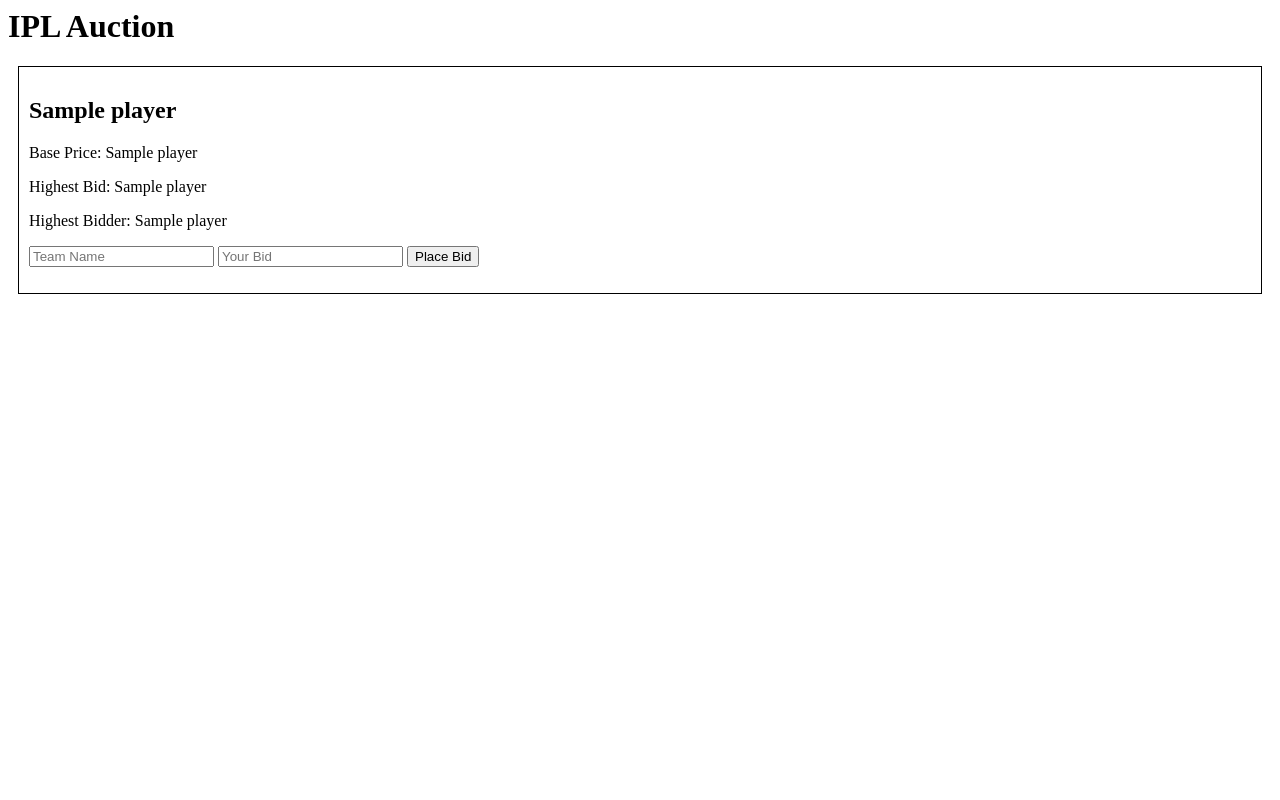
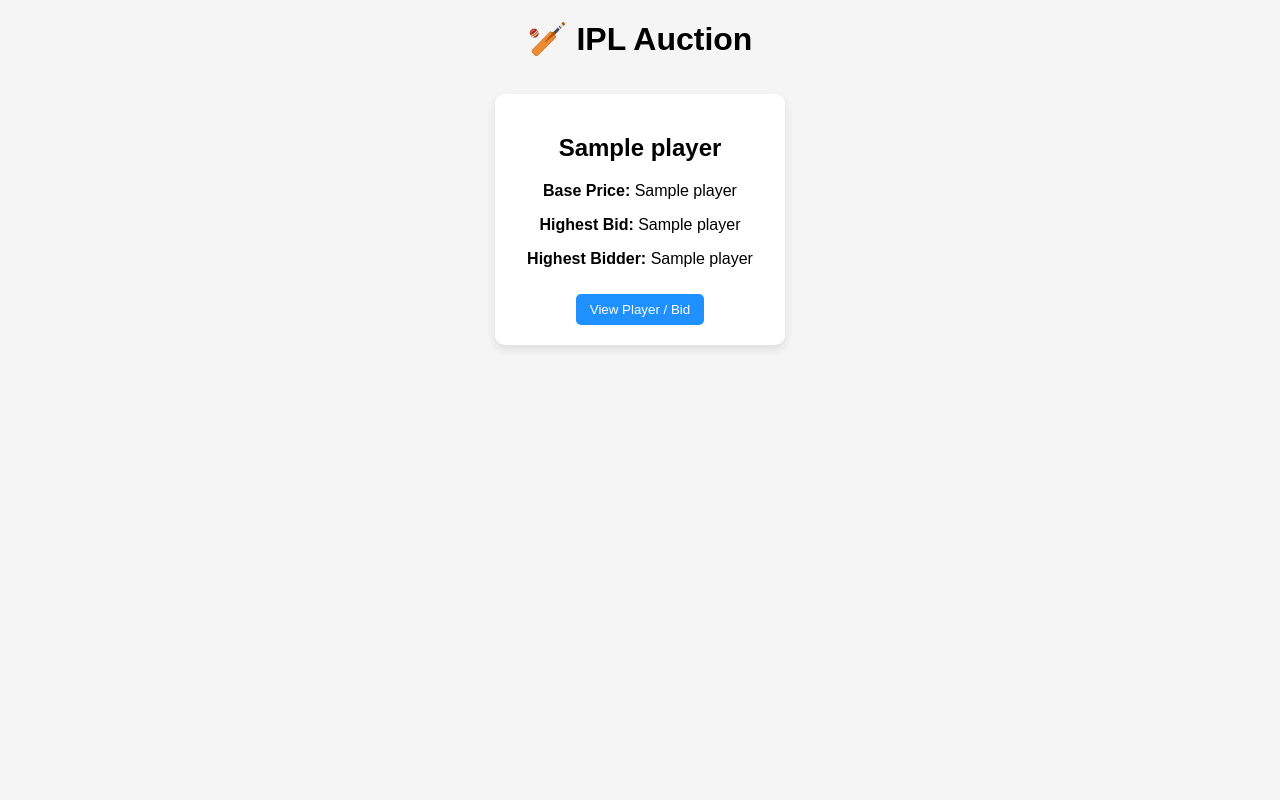
Before and after one commit to himanshuuuuu1501/ipl-auction, a Flask app: page / in a window 1280 px wide. Run offline with Flask 3, Linux system fonts and the light colour scheme; a database or web service that is not in the repository returns one stand-in record (values such as "Sample title"); some libraries are stand-ins or nearby versions.

Commit message:
Update index.html

```diff
--- a/templates/index.html
+++ b/templates/index.html
@@ -1,22 +1,111 @@
-<h1>IPL Auction</h1>
+<!DOCTYPE html>
+<html>
+<head>
+<title>IPL Auction</title>
+
+<style>
+
+body{
+    font-family: Arial;
+    background:#f5f5f5;
+    text-align:center;
+}
+
+h1{
+    margin-top:20px;
+}
+
+.container{
+    display:flex;
+    flex-wrap:wrap;
+    justify-content:center;
+}
+
+.card{
+    background:white;
+    width:250px;
+    margin:15px;
+    padding:20px;
+    border-radius:10px;
+    box-shadow:0 4px 10px rgba(0,0,0,0.1);
+}
+
+button{
+    padding:8px 14px;
+    margin-top:10px;
+    border:none;
+    border-radius:5px;
+    background:#1e90ff;
+    color:white;
+    cursor:pointer;
+}
+
+.bid-section{
+    display:none;
+    margin-top:10px;
+}
+
+input, select{
+    padding:6px;
+    margin-top:5px;
+    width:90%;
+}
+
+</style>
+
+<script>
+
+function toggleBid(id){
+    var x = document.getElementById("bid-"+id);
+
+    if(x.style.display === "none"){
+        x.style.display = "block";
+    } else {
+        x.style.display = "none";
+    }
+}
+
+</script>
+
+</head>
+
+<body>
+
+<h1>🏏 IPL Auction</h1>
+
+<div class="container">
 
 {% for p in players %}
 
-<div style="border:1px solid black; padding:10px; margin:10px">
+<div class="card">
 
 <h2>{{p[1]}}</h2>
 
-<p>Base Price: {{p[2]}}</p>
-<p>Highest Bid: {{p[3]}}</p>
-<p>Highest Bidder: {{p[4]}}</p>
+<p><b>Base Price:</b> {{p[2]}}</p>
+<p><b>Highest Bid:</b> {{p[3]}}</p>
+<p><b>Highest Bidder:</b> {{p[4]}}</p>
+
+<button onclick="toggleBid({{p[0]}})">View Player / Bid</button>
+
+<div class="bid-section" id="bid-{{p[0]}}">
 
 <form action="/bid" method="POST">
 
 <input type="hidden" name="player_id" value="{{p[0]}}">
 
-<input name="bidder" placeholder="Team Name">
+<select name="bidder" required>
+<option value="">Select Team</option>
+<option value="CSK">CSK</option>
+<option value="MI">MI</option>
+<option value="RCB">RCB</option>
+<option value="LSG">LSG</option>
+</select>
 
-<input name="bid" type="number" placeholder="Your Bid">
+<br>
+
+<input type="number" name="bid" placeholder="Enter Bid" required>
+
+<br>
 
 <button type="submit">Place Bid</button>
 
@@ -24,4 +113,11 @@
 
 </div>
 
+</div>
+
 {% endfor %}
+
+</div>
+
+</body>
+</html>
```
